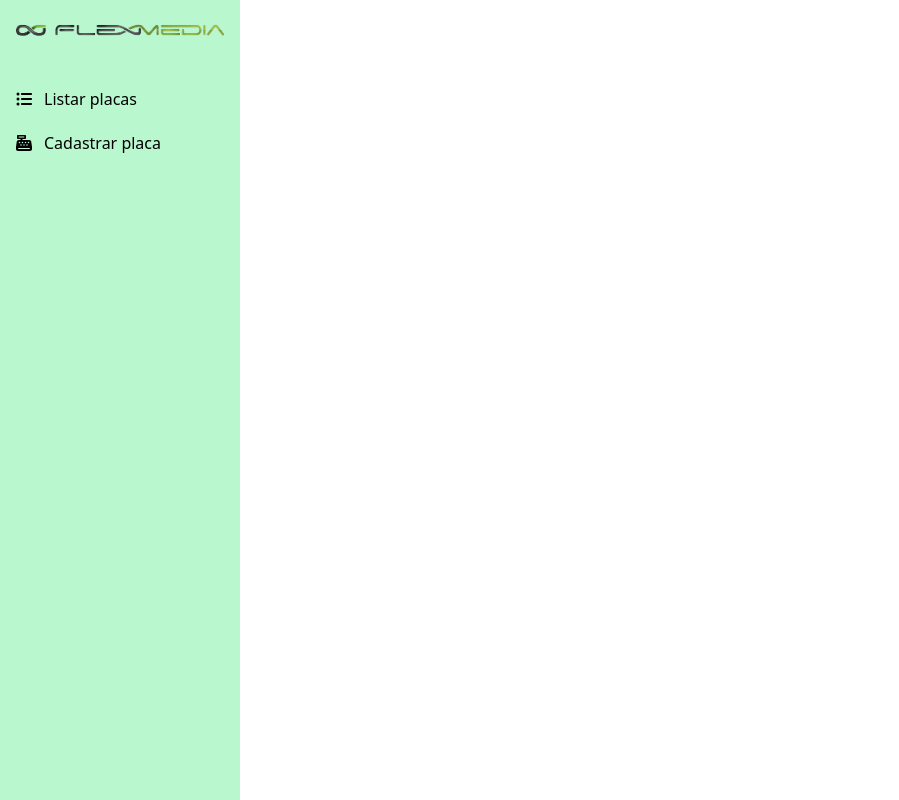
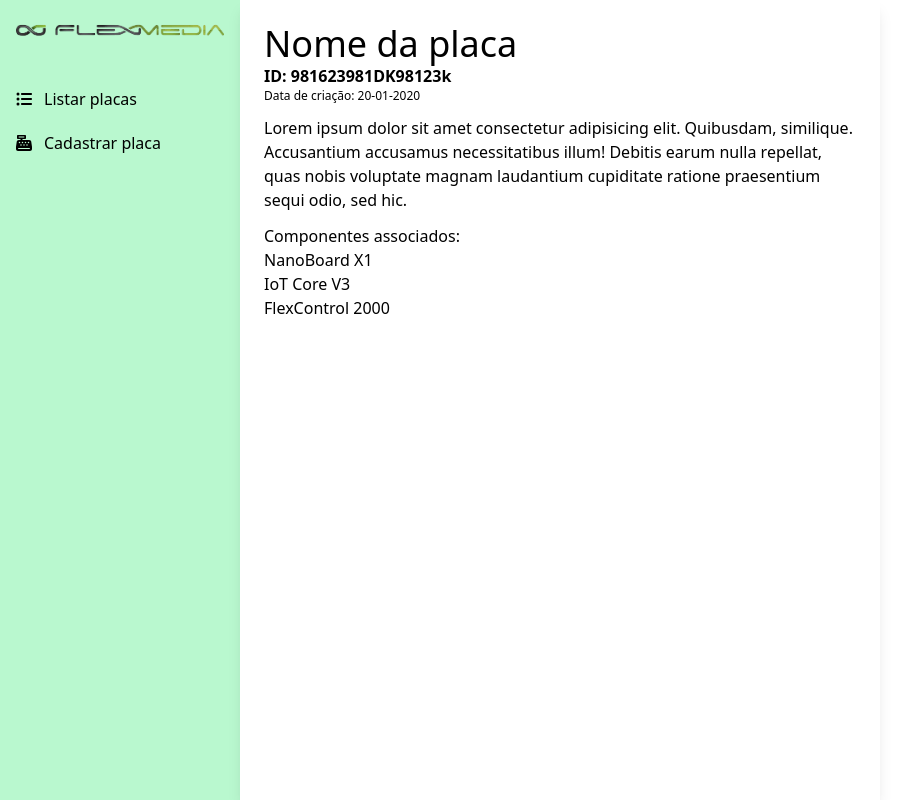
Before and after one commit to Berla1/flexmedia-teste, a React (Vite) app in the folder frontend/: page / in a window 1280 px wide. Shown: the whole page, without its empty margins (0-899 px from the left). Built offline with nearby package versions, Linux system fonts and the light colour scheme.

Commit message:
feat: estrutura basica card de placa

```diff
--- a/frontend/package.json
+++ b/frontend/package.json
@@ -14,6 +14,8 @@
     "react": "^19.0.0",
     "react-dom": "^19.0.0",
     "react-icons": "^5.5.0",
+    "react-router": "^7.4.0",
+    "react-router-dom": "^7.4.0",
     "tailwindcss": "^4.0.17"
   },
   "devDependencies": {
--- a/frontend/src/App.jsx
+++ b/frontend/src/App.jsx
@@ -1,11 +1,16 @@
-import SideBar from "./components/SideBar"
+import ListarPlacas from "./pages/ListarPlacas"
+import { BrowserRouter, Route, Routes } from 'react-router'
 
 function App() {
 
   return (
-    <>
-      <SideBar/>
-    </>
+
+    <BrowserRouter>
+      <Routes>
+        <Route path="/" element={<ListarPlacas />}></Route>
+      </Routes>
+    </BrowserRouter>
+
   )
 }
 
--- /dev/null
+++ b/frontend/src/components/CardPlaca/index.jsx
@@ -0,0 +1,20 @@
+const CardPlaca = () => {
+    return (
+        <>
+            <div className="flex flex-col p-6 w-1/2 shadow-lg ">
+                <h1 className="text-4xl font-normal">Nome da placa</h1>
+                <p className="font-bold">ID: 981623981DK98123k</p>
+                <p className="text-xs">Data de criação: 20-01-2020</p>
+                <p className="mt-3">Lorem ipsum dolor sit amet consectetur adipisicing elit. Quibusdam, similique. Accusantium accusamus necessitatibus illum! Debitis earum nulla repellat, quas nobis voluptate magnam laudantium cupiditate ratione praesentium sequi odio, sed hic.</p>
+                <h2 className="mt-3">Componentes associados: </h2>
+                <ul>
+                    <li>NanoBoard X1</li>
+                    <li>IoT Core V3</li>
+                    <li>FlexControl 2000</li>
+                </ul>
+            </div>
+        </>
+    );
+}
+
+export default CardPlaca;
--- a/frontend/src/components/SideBar/index.jsx
+++ b/frontend/src/components/SideBar/index.jsx
@@ -1,20 +1,21 @@
 import Logo from '../../assets/flexmedia-logo.png'
 import { FaListUl } from "react-icons/fa6";
 import { FaCashRegister } from "react-icons/fa6";
+import { Link } from 'react-router';
 
 
 const SideBar = () => {
     return (
         <>
-            <aside className="flex flex-col fixed h-full w-60 bg-green-200 p-4">
+            <aside className="flex flex-col h-screen w-60 bg-green-200 p-4">
                 <div>
                     <img src={Logo} alt="Logo flexmedia" />
                 </div>
 
                 <div className='mt-10'>
                     <ul className='flex flex-col gap-5'>
-                        <li className='flex items-center gap-3 cursor-pointer'><FaListUl /> Listar placas</li>
-                        <li className='flex items-center gap-3 cursor-pointer'><FaCashRegister />Cadastrar placa</li>
+                        <Link to={"/"}><li className='flex items-center gap-3 cursor-pointer'><FaListUl /> Listar placas</li></Link>
+                        <Link to={"/cadastrar-placas"}><li className='flex items-center gap-3 cursor-pointer'><FaCashRegister />Cadastrar placa</li></Link>
                     </ul>
                 </div>
             </aside>
--- /dev/null
+++ b/frontend/src/pages/ListarPlacas/index.jsx
@@ -0,0 +1,15 @@
+import CardPlaca from "../../components/CardPlaca";
+import SideBar from "../../components/SideBar";
+
+const ListarPlacas = () => {
+    return (
+        <>
+            <main className="flex">
+                <SideBar />
+                <CardPlaca />
+            </main>
+        </>
+    );
+}
+
+export default ListarPlacas;
```
Also changed, not shown: 1 other file (tests, documents, lock files or other folders).
